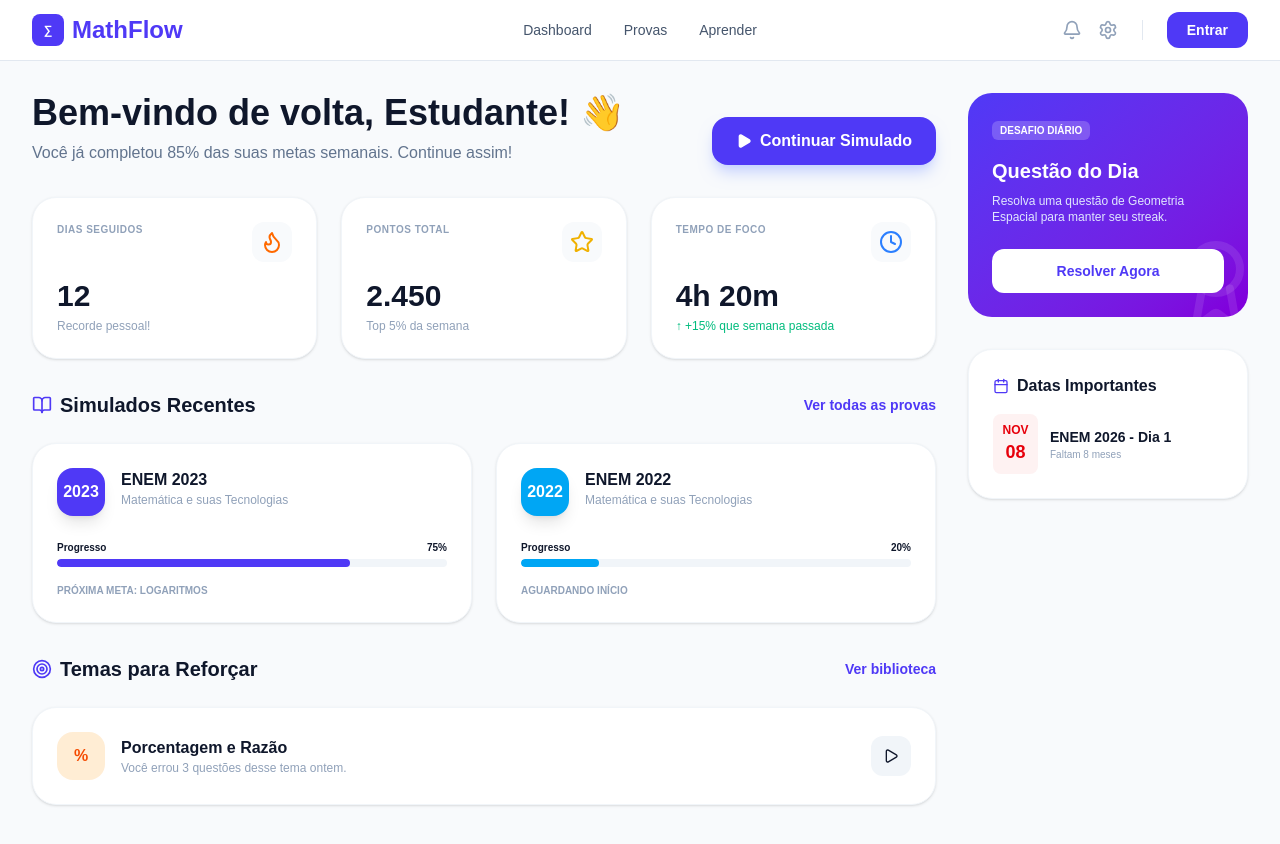
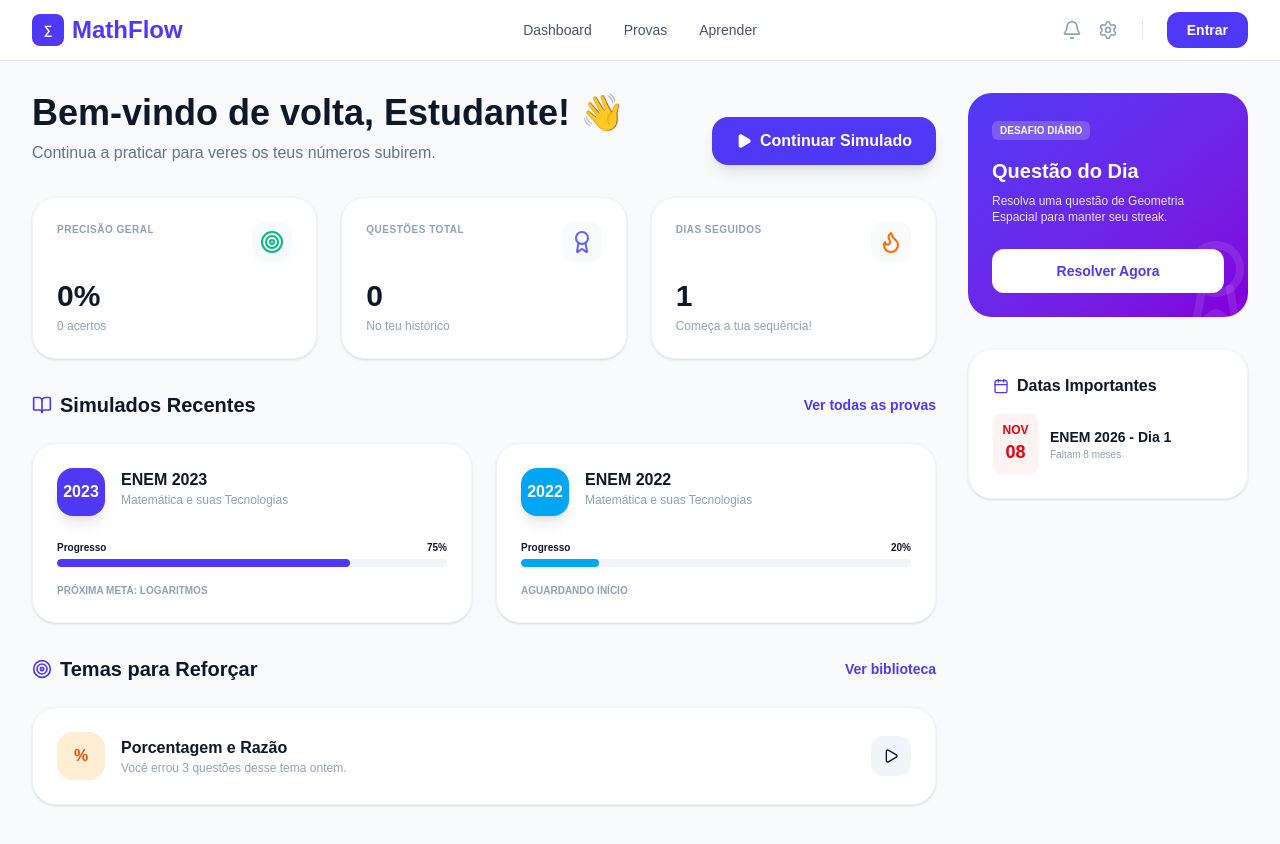
Before and after one commit to DaviBoni-dev/ENEM-math, a Next.js app: page / in a window 1280 px wide. Shown: the top 844 px of the page. Built offline with nearby package versions, Linux system fonts and the light colour scheme; no server answers.

Commit message:
Lógica de taxa de acertos realizada

```diff
--- a/src/app/api/user/stats/route.ts
+++ b/src/app/api/user/stats/route.ts
@@ -24,10 +24,9 @@ export async function GET() {
       [session.user.id]
     );
 
-    // Retorna os dados exatos: { total: X, acertos: Y, taxa: Z }
     return NextResponse.json(result.rows[0]);
   } catch (error) {
-    console.error("Erro ao buscar stats:", error);
-    return NextResponse.json({ error: "Erro no servidor" }, { status: 500 });
+    console.error("Erro ao buscar estatísticas:", error);
+    return NextResponse.json({ error: "Erro interno" }, { status: 500 });
   }
 }
--- a/src/app/page.tsx
+++ b/src/app/page.tsx
@@ -1,25 +1,32 @@
 'use client'
 import { Search, Bell, Flame, Star, Clock, Play, BookOpen, Target, Award, Calendar } from 'lucide-react';
 import { useSession } from 'next-auth/react';
+import { useEffect, useState } from "react";
 import Link from 'next/link';
 
 export default function Dashboard() {
-  // 1. Pegamos os dados da sessão ativa
   const { data: session, status } = useSession();
+  const [stats, setStats] = useState({ total: 0, acertos: 0, taxa: 0 });
 
-  // 2. Extraímos o primeiro nome para ficar mais amigável
+  useEffect(() => {
+    if (session) {
+      fetch('/api/user/stats')
+        .then(res => res.json())
+        .then(data => setStats(data))
+        .catch(err => console.error("Erro ao carregar stats", err));
+    }
+  }, [session]);
+
+  const isPro = stats.taxa >= 70;
   const firstName = session?.user?.name ? session.user.name.split(' ')[0] : 'Estudante';
 
   return (
     <div className="min-h-screen bg-slate-50 text-slate-900 font-sans w-full overflow-x-hidden">
       <div className="max-w-[1400px] mx-auto p-8 grid grid-cols-1 lg:grid-cols-4 gap-8">
 
-        {/* --- COLUNA PRINCIPAL --- */}
         <div className="lg:col-span-3 space-y-8">
-
           <div className="flex items-end justify-between">
             <div>
-              {/* 3. Renderização Dinâmica do Nome */}
               <h2 className="text-4xl font-bold mb-2">
                 {status === "loading" ? (
                   <span className="animate-pulse bg-slate-200 h-10 w-48 block rounded-lg"></span>
@@ -27,11 +34,13 @@ export default function Dashboard() {
                   `Bem-vindo de volta, ${firstName}! 👋`
                 )}
               </h2>
-              <p className="text-slate-500">Você já completou 85% das suas metas semanais. Continue assim!</p>
+              <p className="text-slate-500">
+                {isPro ? "Desempenho de craque! Estás no caminho certo." : "Continua a praticar para veres os teus números subirem."}
+              </p>
             </div>
 
             <Link href="/provas/2023">
-              <button className="bg-indigo-600 hover:bg-indigo-700 text-white px-6 py-3 rounded-2xl font-semibold flex items-center gap-2 transition-all shadow-lg shadow-indigo-200 hover:scale-105">
+              <button className="bg-indigo-600 hover:bg-indigo-700 text-white px-6 py-3 rounded-2xl font-semibold flex items-center gap-2 transition-all shadow-lg hover:scale-105">
                 <Play className="w-4 h-4 fill-current" /> Continuar Simulado
               </button>
             </Link>
@@ -39,9 +48,17 @@ export default function Dashboard() {
 
           {/* Grid de Estatísticas Reais */}
           <div className="grid grid-cols-1 md:grid-cols-3 gap-6">
-            <StatCard icon={<Flame className="text-orange-500"/>} label="DIAS SEGUIDOS" value="12" trend="Recorde pessoal!" />
-            <StatCard icon={<Star className="text-yellow-500"/>} label="PONTOS TOTAL" value="2.450" trend="Top 5% da semana" />
-            <StatCard icon={<Clock className="text-blue-500"/>} label="TEMPO DE FOCO" value="4h 20m" trend="+15% que semana passada" isTrendPositive />
+            <div className={isPro ? "ring-4 ring-amber-400 rounded-3xl transition-all" : ""}>
+              <StatCard
+                icon={<Target className={isPro ? "text-amber-500" : "text-emerald-500"}/>}
+                label={isPro ? "PRECISÃO NÍVEL PRO" : "PRECISÃO GERAL"}
+                value={`${stats.taxa}%`}
+                trend={`${stats.acertos} acertos`}
+                isTrendPositive={isPro}
+              />
+            </div>
+            <StatCard icon={<Award className="text-indigo-500"/>} label="QUESTÕES TOTAL" value={stats.total} trend="No teu histórico" />
+            <StatCard icon={<Flame className="text-orange-500"/>} label="DIAS SEGUIDOS" value="1" trend="Começa a tua sequência!" />
           </div>
 
           {/* Seção de Provas (Praticar) */}
```
